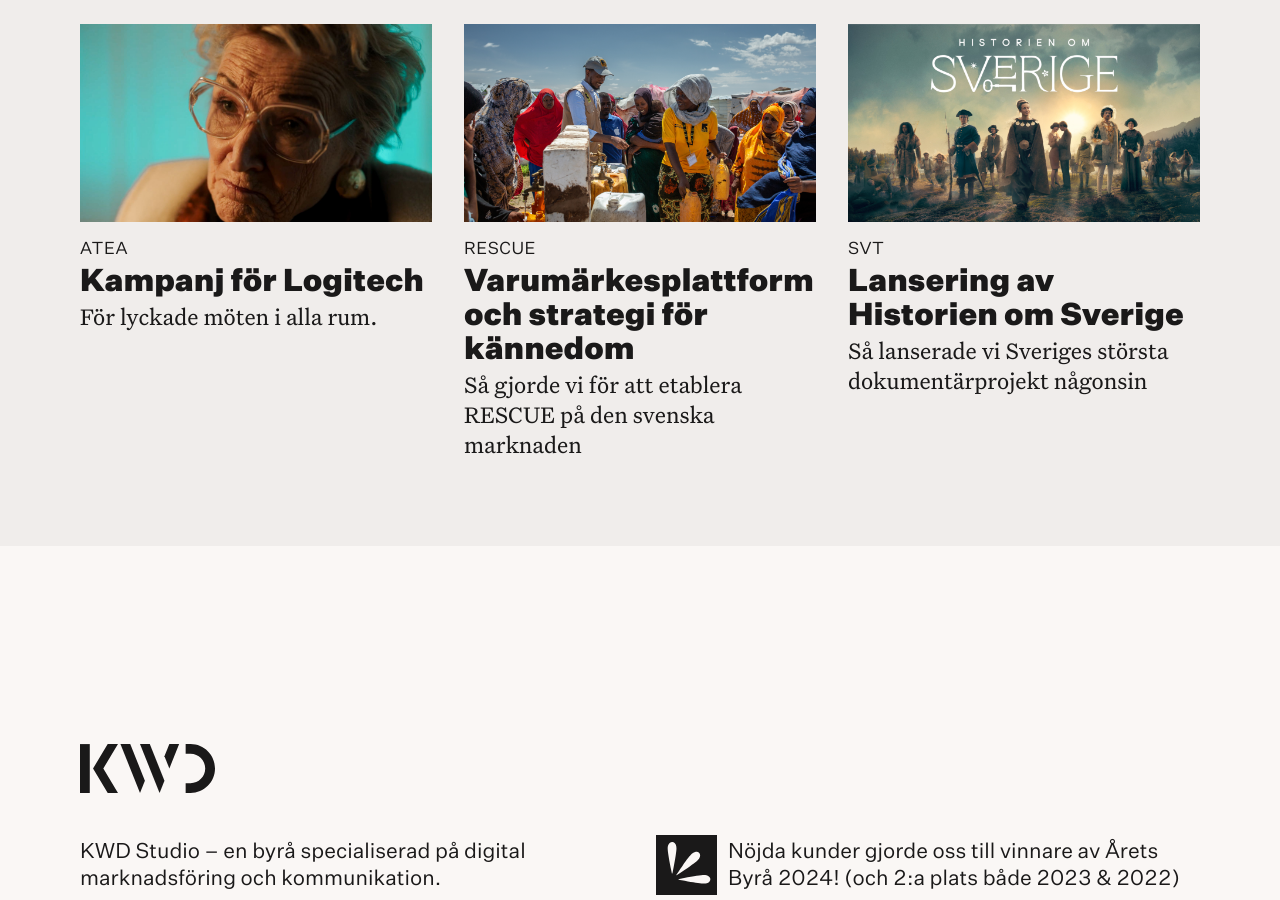
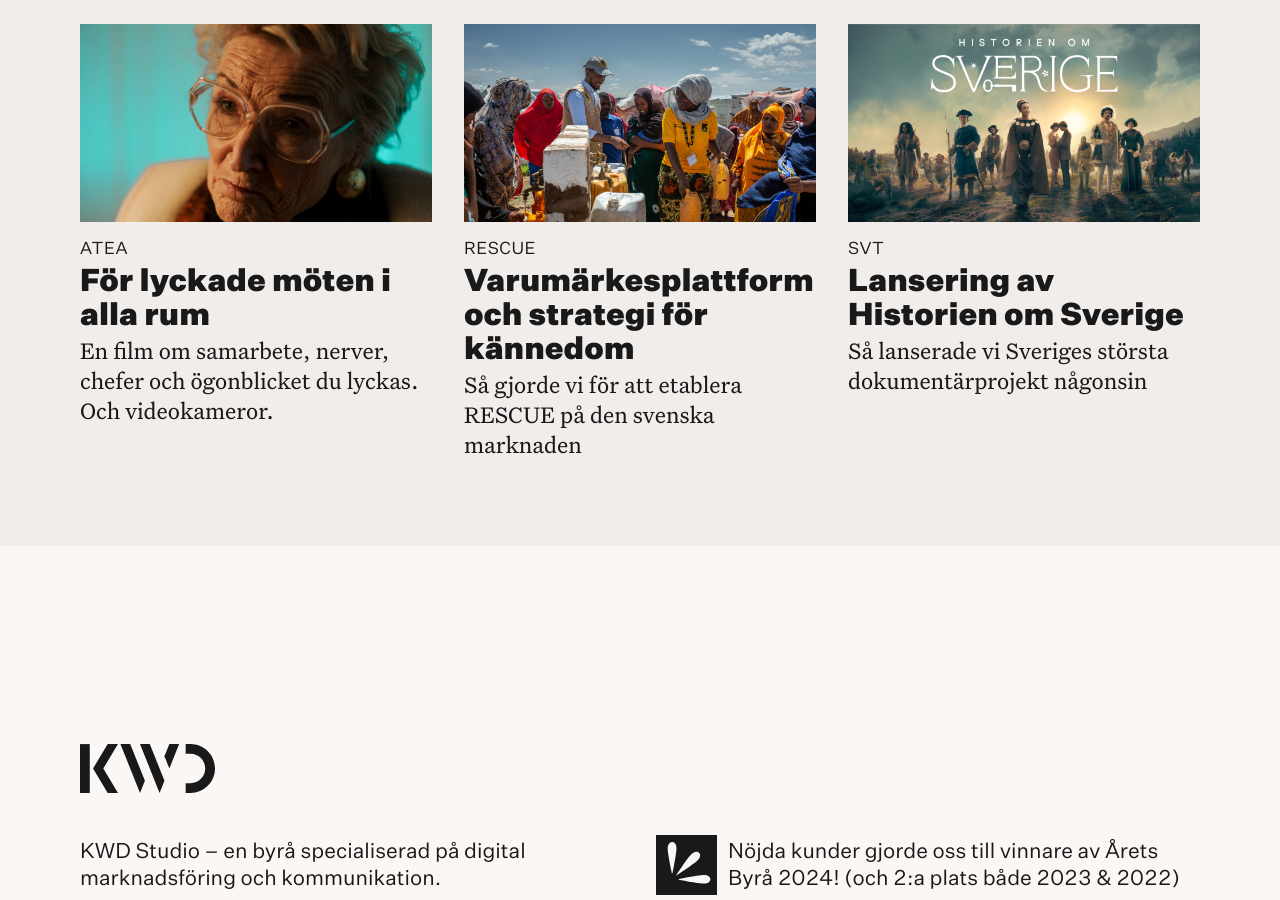
Before and after one commit to kwdstudio/kwdstudio.github.io, a Jekyll site: the page built from _cases/atea-logitech-video.md, in a window 1280 px wide and 900 px high, scrolled down 2982 px. Built offline with Jekyll 4.4.1, drawn with Linux system fonts in a browser that asks for light colours; some of the changed text lies outside the part shown.

Commit message:
Update atea-logitech-video.md

```diff
--- a/_cases/atea-logitech-video.md
+++ b/_cases/atea-logitech-video.md
@@ -6,8 +6,8 @@ image: /images/cases/atea-logitech-video/featured.jpg
 client: Atea
 all_order: 2
 teaser_heading: Kampanj för Logitech
-teaser_body: <p>För lyckade möten i alla rum.</p>
-intro_heading: Kampanj för Logitech
+teaser_body: <p>En film om samarbete, nerver, chefer och ögonblicket du lyckas. Och videokameror.</p>
+intro_heading: För lyckade möten i alla rum
 intro_lead: En film om samarbete, nerver, chefer och ögonblicket du lyckas. Och videokameror.
 ---
 
```
